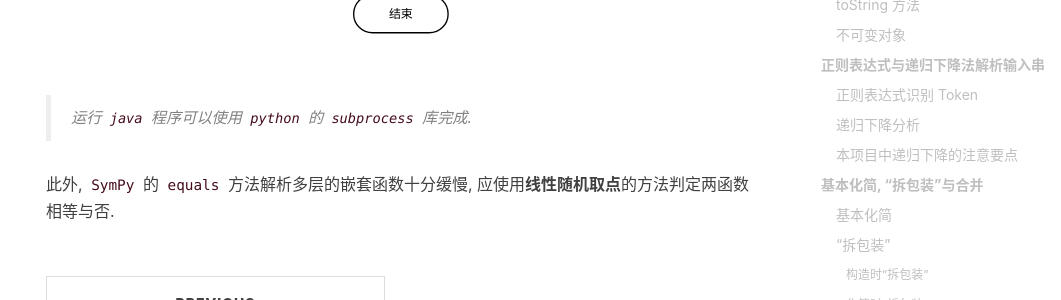
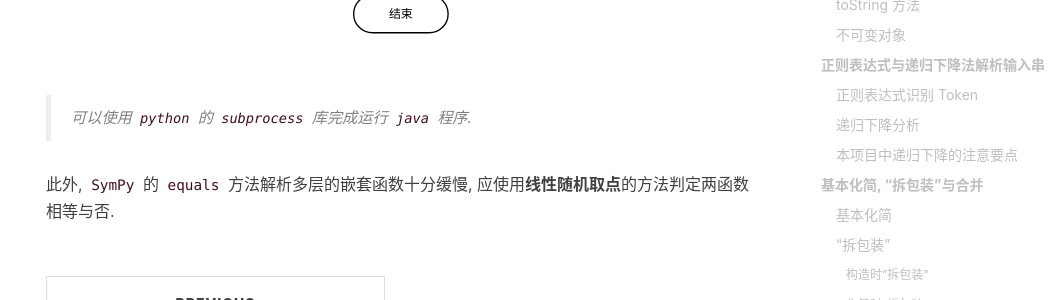
Before and after one commit to Coekjan/coekjan.github.io, a Jekyll site: the page built from _posts/Object-Oriented-Project-Analysis/2021-03-24-Derivative-Of-Expression.md, in a window 1280 px wide and 900 px high, scrolled down 12311 px. Shown: the part 152-452 px from the top of the window, without its empty margins (219-1280 px from the left). Built offline with Jekyll 4.4.1, drawn with Linux system fonts in a browser that asks for light colours; nearby versions of some CDN libraries; comment, search, counter and statistics services are not loaded.

```diff
--- a/_posts/Object-Oriented-Project-Analysis/2021-03-24-Derivative-Of-Expression.md
+++ b/_posts/Object-Oriented-Project-Analysis/2021-03-24-Derivative-Of-Expression.md
@@ -458,6 +458,6 @@ def rand_F():
 
 ![]({{ '/img/OO-DE-AutoTest-Process.svg' | prepend: site.baseurl}})
 
-> 运行 `java` 程序可以使用 `python` 的 `subprocess` 库完成.
+> 可以使用 `python` 的 `subprocess` 库完成运行 `java` 程序.
 
 此外, `SymPy` 的 `equals` 方法解析多层的嵌套函数十分缓慢, 应使用**线性随机取点**的方法判定两函数相等与否.
```
